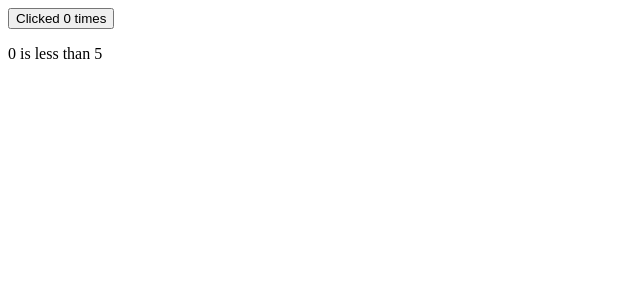
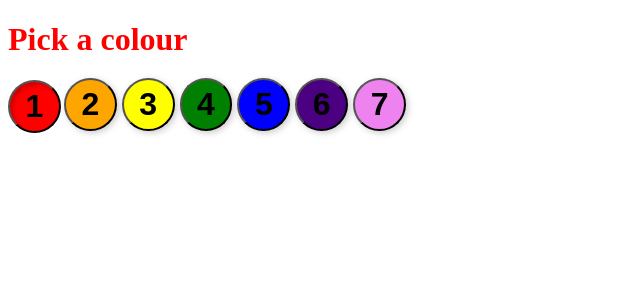
Before and after one commit to j1522158/mono-front, a SvelteKit app: page / in a window 1280 px wide. Shown: the top 300 px of the page, without its empty margins (0-640 px from the left). Built offline with nearby package versions, Linux system fonts and the light colour scheme.

Commit message:
Each blocks

```diff
--- a/src/routes/+page.svelte
+++ b/src/routes/+page.svelte
@@ -1,20 +1,50 @@
 <script>
-	let count = $state(0);
-
-	function increment() {
-		count += 1;
-	}
+	const colors = ['red', 'orange', 'yellow', 'green', 'blue', 'indigo', 'violet'];
+	let selected = $state(colors[0]);
 </script>
 
-<button onclick={increment}>
-	Clicked {count}
-	{count === 1 ? 'time' : 'times'}
-</button>
+<h1 style="color: {selected}">Pick a colour</h1>
 
-{#if count > 10}
-	<p>{count} is greater than 10</p>
-{:else if count < 5}
-	<p>{count} is less than 5</p>
-{:else}
-	<p>{count} is between 5 and 10</p>
-{/if}
+<div>
+	{#each colors as color, i}
+		<button
+			style="background: {color}"
+			aria-label={color}
+			aria-current={selected === color}
+			onclick={() => selected = color}
+		>{i + 1}</button>
+	{/each}
+</div>
+
+<style>
+	h1 {
+		transition: color 0.2s;
+		font-size: 2rem;
+		font-weight: 700;
+	}
+
+	div {
+		display: grid;
+		grid-template-columns: repeat(7, 1fr);
+		grid-gap: 5px;
+		max-width: 400px;
+	}
+
+	button {
+		aspect-ratio: 1;
+		border-radius: 50%;
+		background: var(--color, #fff);
+		transform: translate(-2px,-2px);
+		filter: drop-shadow(2px 2px 3px rgba(0,0,0,0.2));
+		transition: all 0.1s;
+		color: black;
+		font-weight: 700;
+		font-size: 2rem;
+	}
+
+	button[aria-current="true"] {
+		transform: none;
+		filter: none;
+		box-shadow: inset 3px 3px 4px rgba(0,0,0,0.2);
+	}
+</style>
```
